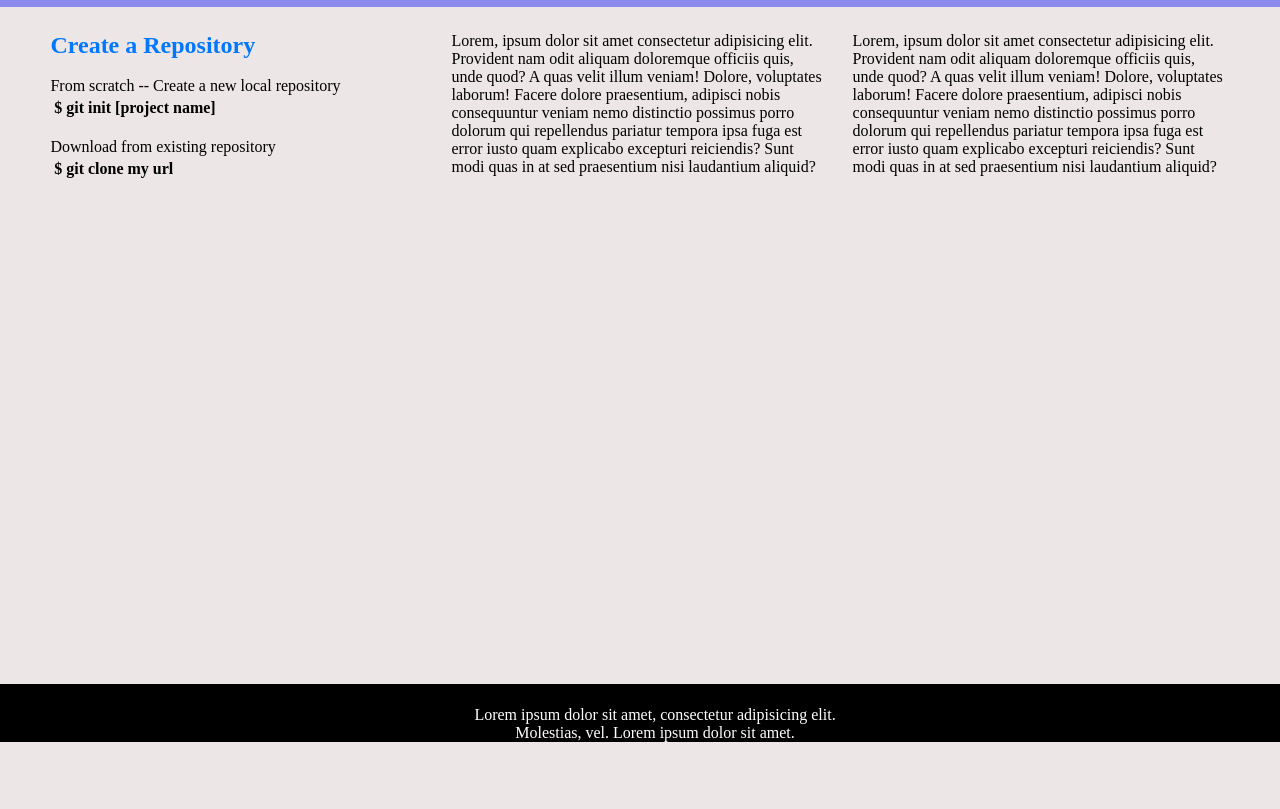
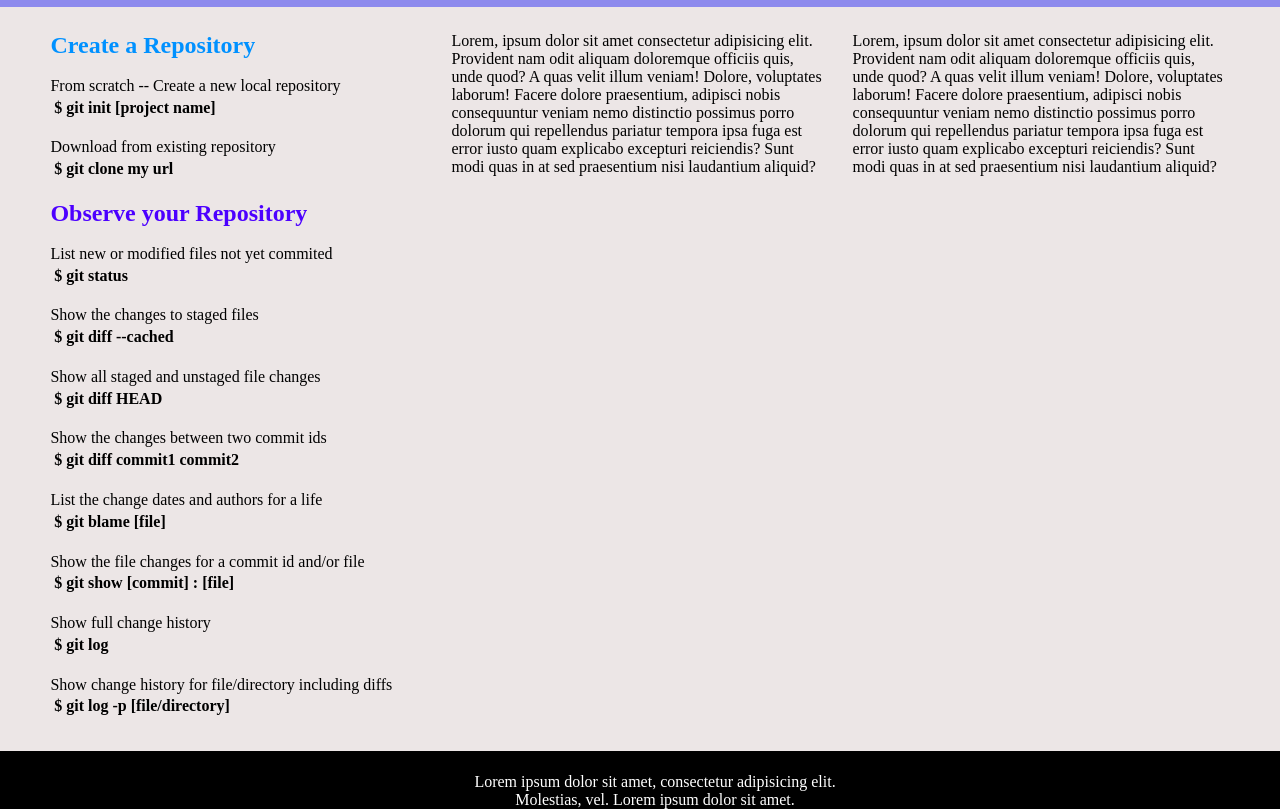
Before and after one commit to AndrewSkarg/Vlasenko_TSPP, a plain HTML site: page git_commands.html in a window 1280 px wide. Shown: the part 58-867 px from the top of the page. Before the commit the page ends 800 px from the top, so only its background shows below. Drawn offline with Linux system fonts and the light colour scheme.

Commit message:
observeRepository

```diff
--- a/git_commands.html
+++ b/git_commands.html
@@ -27,16 +27,35 @@
 
     <div class="git" >
         <div style="width: 33.3%;">
-            <h2 style="color: rgb(0, 119, 255);">Create a Repository</h2>
+            <h2 style="color: rgb(0, 145, 255);">Create a Repository</h2>
                 <br>
                 From scratch -- Create a new local repository
-                <div class="com">$ git init [project name]</div>
+                    <div class="com">$ git init [project name]</div>
                 <br>
                 Download from existing repository
-                <div class="com">$ git clone my url</div>
+                    <div class="com">$ git clone my url</div>
                 <br>
+            <h2 style="color: rgb(76, 0, 255);">Observe your Repository</h2>
+                <br>
+                List new or modified files not yet commited
+                    <div class="com">$ git status</div><br>
+                Show the changes to staged files
+                    <div class="com">$ git diff --cached</div><br>
+                Show all staged and unstaged file changes
+                    <div class="com">$ git diff HEAD</div><br>
+                Show the changes between two commit ids
+                    <div class="com">$ git diff commit1 commit2</div><br>
+                List the change dates and authors for a life
+                    <div class="com">$ git blame [file]</div><br>
+                Show the file changes for a commit id and/or file
+                    <div class="com">$ git show [commit] : [file]</div><br>
+                Show full change history
+                    <div class="com">$ git log</div><br>
+                Show change history for file/directory including diffs
+                    <div class="com">$ git log -p [file/directory]</div><br>
 
         </div>
+
         <div style="width: 33.3%;">Lorem, ipsum dolor sit amet consectetur adipisicing elit. Provident nam odit aliquam doloremque officiis quis, unde quod? A quas velit illum veniam! Dolore, voluptates laborum! Facere dolore praesentium, adipisci nobis consequuntur veniam nemo distinctio possimus porro dolorum qui repellendus pariatur tempora ipsa fuga est error iusto quam explicabo excepturi reiciendis? Sunt modi quas in at sed praesentium nisi laudantium aliquid?</div>
         <div style="width: 33.3%;">Lorem, ipsum dolor sit amet consectetur adipisicing elit. Provident nam odit aliquam doloremque officiis quis, unde quod? A quas velit illum veniam! Dolore, voluptates laborum! Facere dolore praesentium, adipisci nobis consequuntur veniam nemo distinctio possimus porro dolorum qui repellendus pariatur tempora ipsa fuga est error iusto quam explicabo excepturi reiciendis? Sunt modi quas in at sed praesentium nisi laudantium aliquid?</div>
 
```
